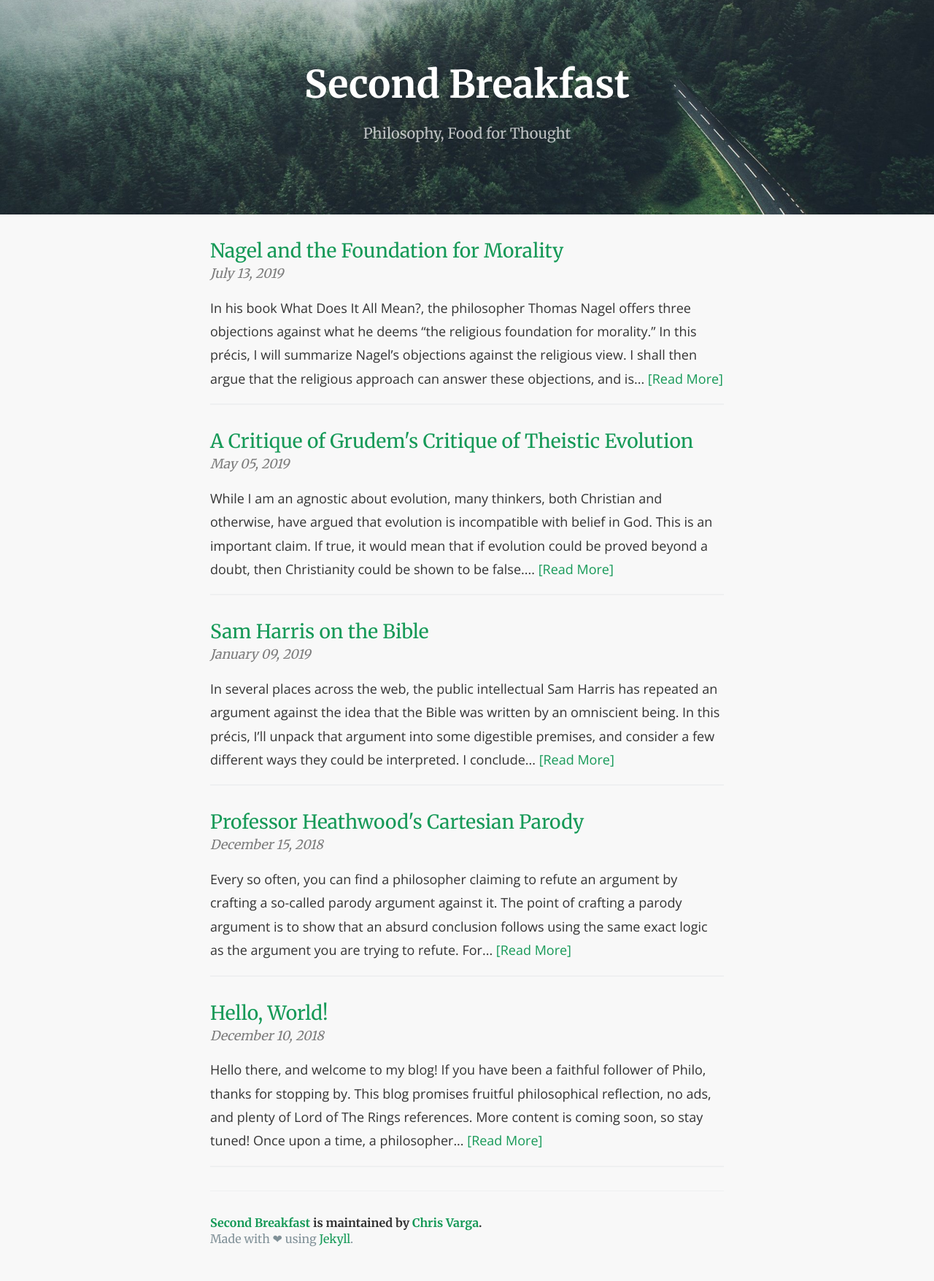
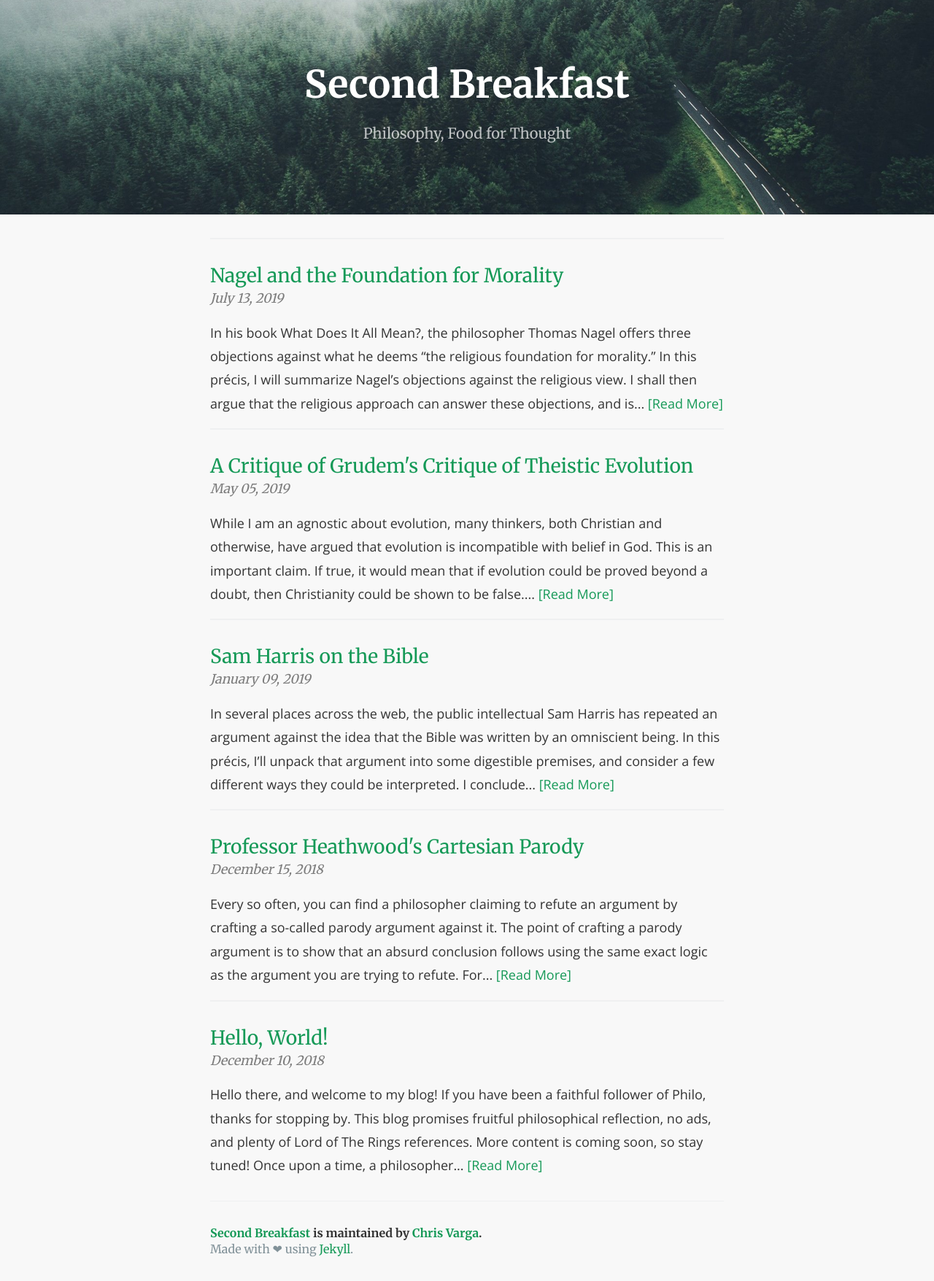
Before and after one commit to second-breakfast/second-breakfast.github.io, a Jekyll site: the page built from index.html, in a window 1280 px wide. Shown: the whole page at 73% size. Built offline with Jekyll 4.4.1, drawn with Linux system fonts in a browser that asks for light colours; the list of posts is cut into pages by our own code.

Commit message:
Move hr location for excerpts

```diff
--- a/index.html
+++ b/index.html
@@ -5,9 +5,9 @@ title: {{ site.name }}
 
 <div id="home">
   {% for post in site.posts %}
+    <hr>
     <h2><a href = "{{ site.baseurl }}{{post.url}}">{{ post.title }}</a></h2>
     <span class="date">{{ post.date | date: '%B %d, %Y' }}</span>
     <p>{{ post.content | strip_html | truncatewords: 50 }} <a href = "{{ site.baseurl }}{{post.url}}">[Read More]</a></p>
-    <hr>
   {% endfor %}
 </div>
```
